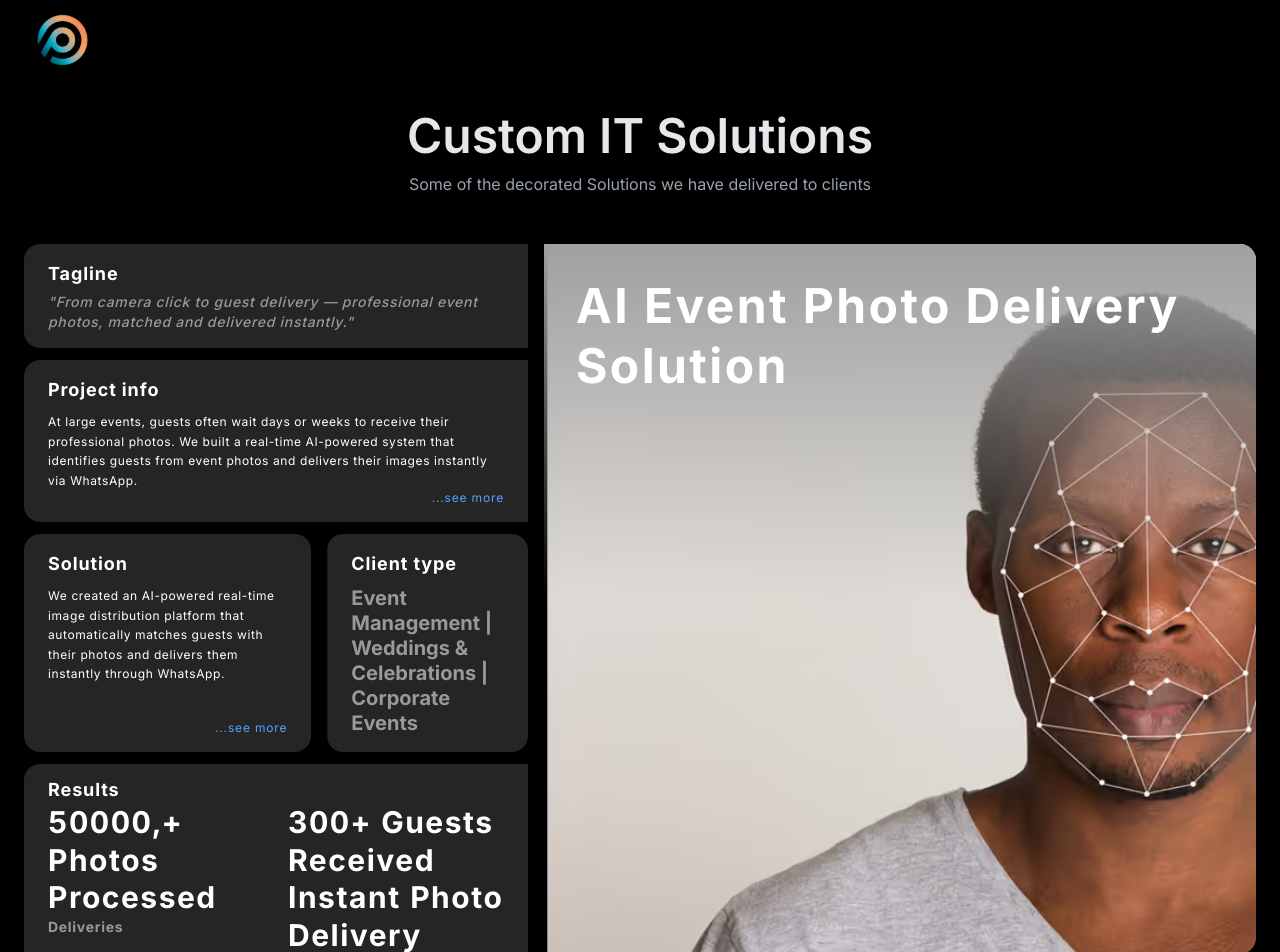
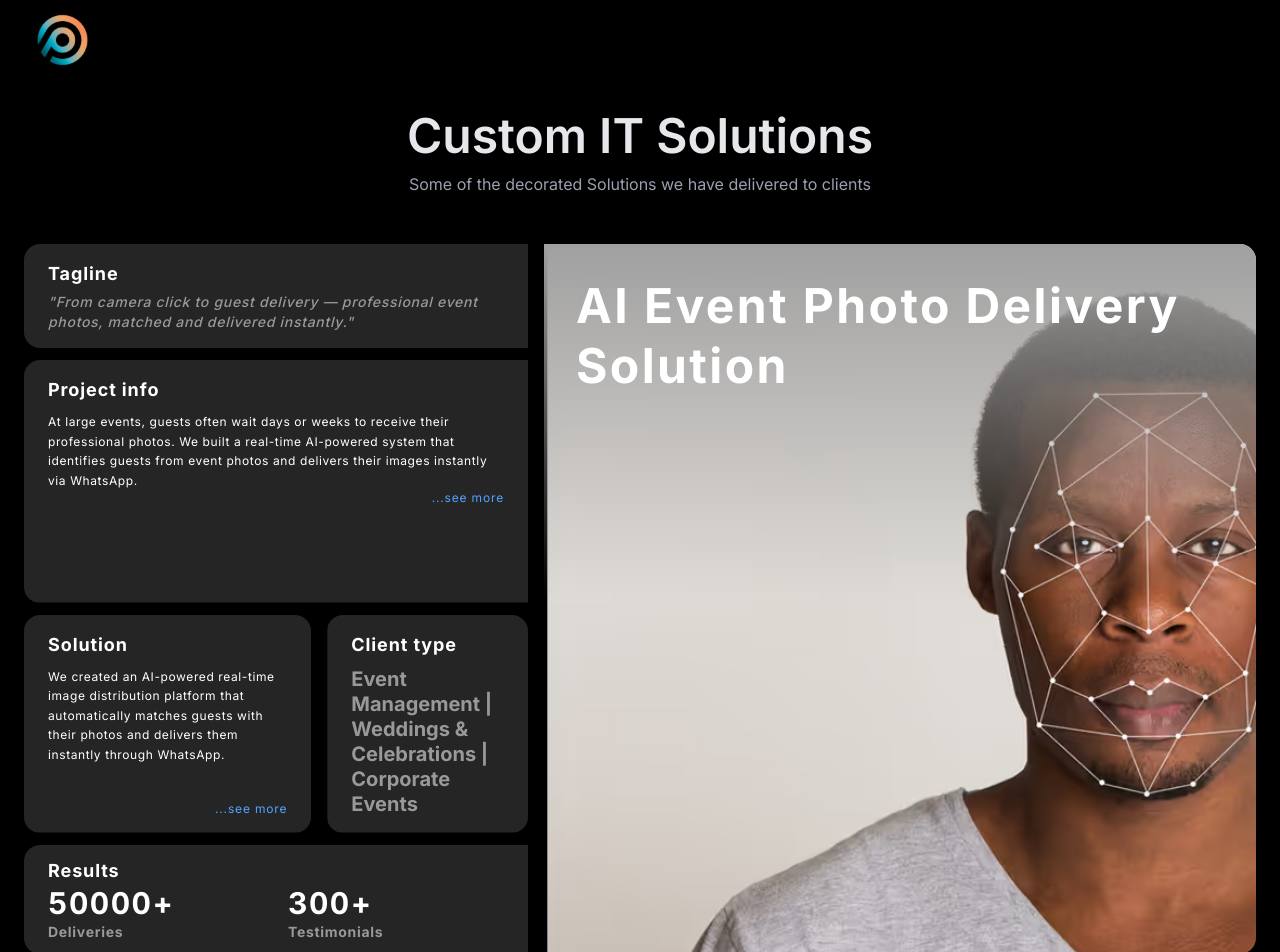
Before and after one commit to panoramasolutions/panaroma-solutions-website, a React (Vite) app: page /solutions in a window 1280 px wide. Shown: the top 952 px of the page. Built offline with nearby package versions, Linux system fonts and the light colour scheme.

Commit message:
update: UI improvements and bug fixes

```diff
--- a/src/components/Project.tsx
+++ b/src/components/Project.tsx
@@ -1,3 +1,7 @@
+
+
+
+
 import { motion, useInView, animate } from "framer-motion";
 import { useEffect, useRef } from "react";
 
@@ -10,7 +14,9 @@ interface ProjectDetails {
     clientType: string,
     results: {
         deliveries: string,
-        testimonials: string
+        testimonials: string,
+        deliveriesCount: Number,
+         testimonialsCount:Number
     },
     img: string,
     sources?: {
@@ -252,12 +258,32 @@ export default function Project({ details, setModalData }: { details: ProjectDet
 
                     {/* Results Card */}
                     <motion.div
-                        className={`bg-para-heading-color rounded-2xl p-4 md:px-4 md:py-3 lg:px-6 lg:py-3
-                    ${details.alignment === 'right'
-                                ? 'lg:rounded-l-2xl lg:rounded-r-none'
-                                : 'lg:rounded-l-none lg:rounded-r-2xl'
-                            }`}
-                        variants={getBoxVariants(contentGrowDirection)}
+                     onClick={() =>
+    openModal(
+      "Results",
+      "",
+      `
+      <p>${details.title}</p>
+      <ul>
+        <li>✔ ${details.results.deliveries}</li>
+        <li>✔ ${details.results.testimonials}</li>
+
+      </ul>
+      `
+    )
+  }
+  className={`bg-para-heading-color rounded-2xl p-4 md:px-4 md:py-3 lg:px-6 lg:py-3 cursor-pointer transition
+  ${details.alignment === 'right'
+    ? 'lg:rounded-l-2xl lg:rounded-r-none'
+    : 'lg:rounded-l-none lg:rounded-r-2xl'
+  }`}
+  variants={getBoxVariants(contentGrowDirection)}
+                    //     className={`bg-para-heading-color rounded-2xl p-4 md:px-4 md:py-3 lg:px-6 lg:py-3
+                    // ${details.alignment === 'right'
+                    //             ? 'lg:rounded-l-2xl lg:rounded-r-none'
+                    //             : 'lg:rounded-l-none lg:rounded-r-2xl'
+                    //         }`}
+                    //     variants={getBoxVariants(contentGrowDirection)}
                     >
                         <motion.div variants={contentVariants}>
                             <h3 className="text-sm md:text-base lg:text-lg font-bold text-white tracking-[0.05em]">
@@ -266,7 +292,7 @@ export default function Project({ details, setModalData }: { details: ProjectDet
                             <div className="grid grid-cols-2 gap-4 md:gap-6">
                                 <div>
                                     <p className="text-2xl md:text-3xl font-bold text-white tracking-[0.05em] leading-tight">
-                                        <Counter value={details.results.deliveries} />
+                                        <Counter value={details.results.deliveriesCount.toString()} />+
                                     </p>
                                     <p className="text-xs md:text-sm font-bold text-secondary-gray-color tracking-[0.05em]">
                                         Deliveries
@@ -274,7 +300,7 @@ export default function Project({ details, setModalData }: { details: ProjectDet
                                 </div>
                                 <div>
                                     <p className="text-2xl md:text-3xl font-bold text-white tracking-[0.05em] leading-tight">
-                                        <Counter value={details.results.testimonials} />
+                                        <Counter value={details.results.testimonialsCount.toString()} />+
                                     </p>
                                     <p className="text-xs md:text-sm font-bold text-secondary-gray-color tracking-[0.05em]">
                                         Testimonials
```
